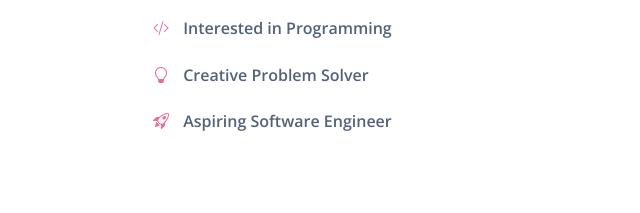
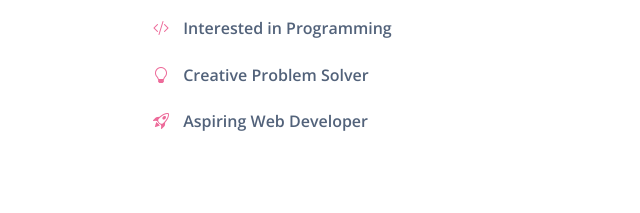
Before and after one commit to stevenpacaldo44-crypto/pacaldo-project-1, a plain HTML site: page index.html in a window 1280 px wide. Shown: the part 1323-1536 px from the top of the page, 417-1057 px from the left. Drawn offline with nearby package versions, Linux system fonts and the light colour scheme.

Commit message:
Add About section

```diff
--- a/index.html
+++ b/index.html
@@ -115,7 +115,7 @@
                             <p><i class="bi bi-mortarboard"></i> Information Technology Student</p>
                             <p><i class="bi bi-code-slash"></i> Interested in Programming</p>
                             <p><i class="bi bi-lightbulb"></i> Creative Problem Solver</p>
-                            <p><i class="bi bi-rocket-takeoff"></i> Aspiring Software Engineer</p>
+                            <p><i class="bi bi-rocket-takeoff"></i> Aspiring Web Developer</p>
                         </div>
                     </div>
 
```
